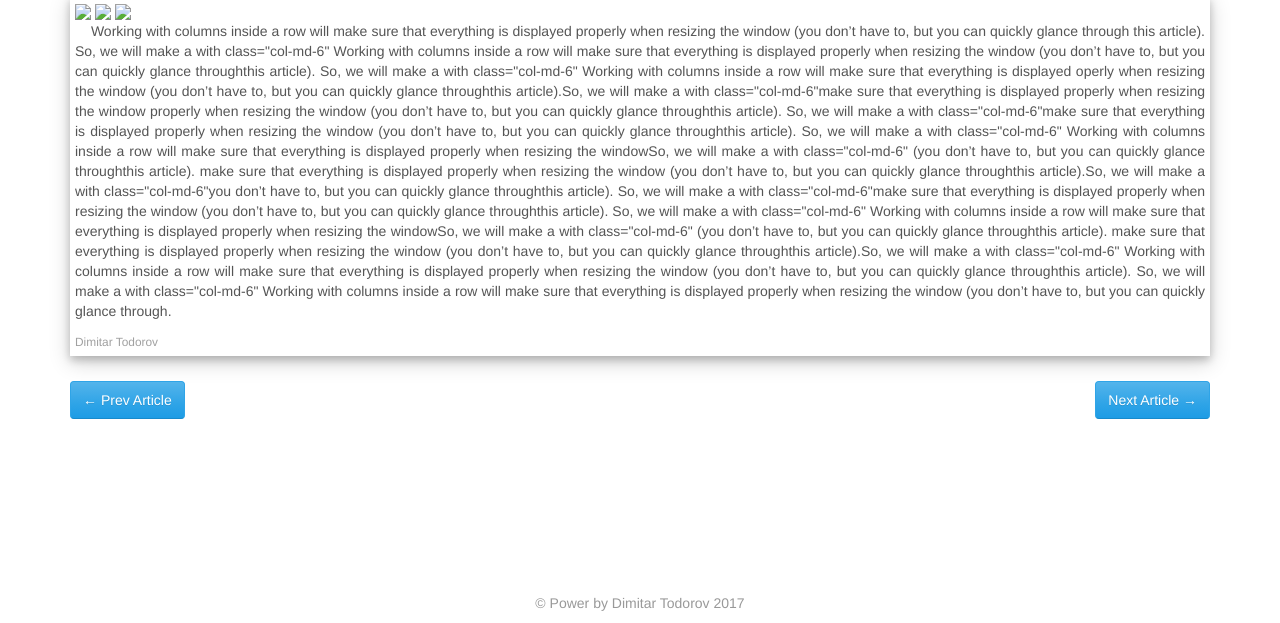
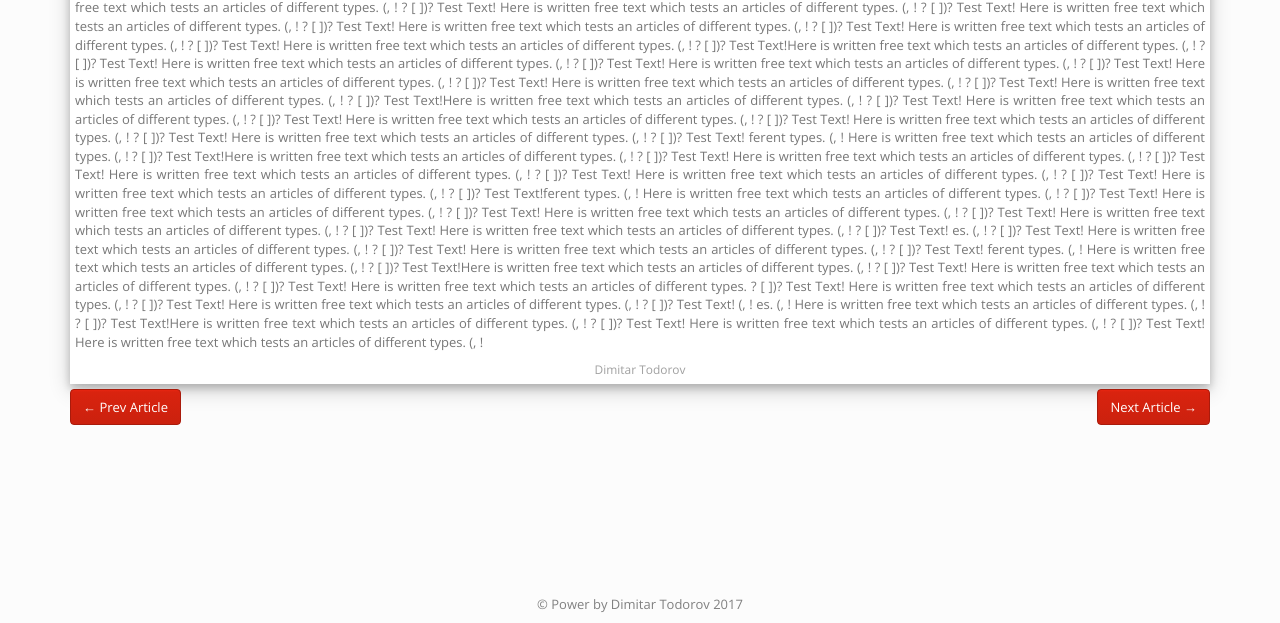
Before and after one commit to Mitaka206/mitaka206.github.io, a plain HTML site: page viewpost.html in a window 1280 px wide. Shown: the part 177-800 px from the top of the page. Drawn offline with nearby package versions, Linux system fonts and the light colour scheme.

Commit message:
upp blogDesign

```diff
--- a/sltyles/mystyles.css
+++ b/sltyles/mystyles.css
@@ -1,5 +1,5 @@
 .my-content{
-    margin-top: 100px
+    margin-top: 70px
 }
 .my-content-login{
     margin-top: 70px;
@@ -15,7 +15,7 @@ div.polaroid {
   width: 100%;
   background-color: white;
   box-shadow: 0 4px 8px 0 rgba(0, 0, 0, 0.2), 0 6px 20px 0 rgba(0, 0, 0, 0.19);
-  margin-bottom: 25px;
+  margin-bottom: 5px;
   padding: 5px;
 }
 
--- a/viewpost.html
+++ b/viewpost.html
@@ -21,16 +21,10 @@
                 </div>
                 <div class="navbar-collapse collapse">
 
-                    <form class="navbar-form navbar-right" role="search">
-                      <div class="form-group">
-                        <input type="text" class="form-control" placeholder="Search">
-                      </div>
-                      <button type="submit" class="btn btn-default">Search</button>
-                    </form>
                     <ul class="nav navbar-nav navbar-right">
-                        <li><a href="#">Add new post</a></li>
+                        <li><a href="newpost">Add new post</a></li>
                         <li><a href="#">Username!</a></li>
-                        <li><a href="#">Logout</a></li>
+                        <li><a href="index.html">Logout</a></li>
                     </ul>
                 </div>
             </div>
@@ -43,53 +37,49 @@
                     <div class="col-md-12">
                         <article>
                            <header>
-                               <h1>Create a Wrapper for a Colum</h1>
+                               <h1>This is one nice Article!</h1>
                            </header>
-                               <div class="polaroid">
-                                   <img src="images/sea-mist.jpg" width="33.085%" />
-                                   <img src="images/sea-mist.jpg" width="33.085%" />
-                                   <img src="images/sea-mist.jpg" width="33.085%" />
+                               <div class="polaroid" align="center">
+                                   <div class="caption">
+                                   <img src="images/sea-mist.jpg" width="30%"/>
+                                    </div>
                                <p style="text-align: justify">
-                               &nbsp;&nbsp;&nbsp;&nbsp;Working with columns inside
-                                a row will
-                    make sure that everything is displayed
-                    properly when resizing the window
-                    (you don’t have to, but you can quickly glance through
-                    this article). So, we will make a  with class="col-md-6"
-                    Working with columns inside a row will
-                    make sure that everything is displayed
-                    properly when resizing the window
-                    (you don’t have to, but you can quickly glance throughthis article).
-                     So, we will make a  with class="col-md-6"
-                    Working with columns inside a row will make sure that everything is displayed operly when resizing the window
-                    (you don’t have to, but you can quickly glance throughthis article).So, we will make a  with class="col-md-6"make sure
-                     that everything is displayed properly when resizing the window properly when resizing the window
-                    (you don’t have to, but you can quickly glance throughthis article).
-                     So, we will make a  with class="col-md-6"make sure that everything is displayed properly when resizing the window
-                    (you don’t have to, but you can quickly glance throughthis article).
-                     So, we will make a  with class="col-md-6" Working with columns inside a row will
-                    make sure that everything is displayed properly when resizing the windowSo, we will make a  with class="col-md-6"
-                    (you don’t have to, but you can quickly glance throughthis article).
-                     make sure that everything is displayed properly when resizing the window
-                    (you don’t have to, but you can quickly glance throughthis article).So, we will make a  with class="col-md-6"you don’t
-                     have to, but you can quickly glance throughthis article).
-                     So, we will make a  with class="col-md-6"make sure that everything is displayed properly when resizing the window
-                    (you don’t have to, but you can quickly glance throughthis article).
-                     So, we will make a  with class="col-md-6" Working with columns inside a row will
-                    make sure that everything is displayed properly when resizing the windowSo, we will make a  with class="col-md-6"
-                    (you don’t have to, but you can quickly glance throughthis article).
-                     make sure that everything is displayed properly when resizing the window
-                    (you don’t have to, but you can quickly glance throughthis article).So, we will make a  with class="col-md-6"
-                    Working with columns inside a row will
-                    make sure that everything is displayed
-                    properly when resizing the window
-                    (you don’t have to, but you can quickly glance throughthis article).
-                     So, we will make a  with class="col-md-6"
-                    Working with columns inside a row will
-                    make sure that everything is displayed
-                    properly when resizing the window
-                    (you don’t have to, but you can quickly glance through.
-                    </p>
+                               &nbsp;&nbsp;&nbsp;&nbsp;Here is written free text which tests an articles of different types. (, ! ? [ ])? Test Text!
+                               Here is written free text which tests an articles of different types. (, ! ? [ ])? Test Text!Here is written free text
+                               which tests an articles of different types. (, ! ? [ ])? Test Text! Here is written free text which tests an articles
+                               of different types. (, ! ? [ ])? Test Text! Here is written free text which tests an articles of different types. (, !
+                               ? [ ])? Test Text! Here is written free text which tests an articles of different types. (, ! ? [ ])? Test Text!
+                               Here is written free text which tests an articles of different types. (, ! ? [ ])? Test Text!
+                               Here is written free text which tests an articles of different types. (, ! ? [ ])? Test Text!Here is written free text
+                               which tests an articles of different types. (, ! ? [ ])? Test Text! Here is written free text which tests an articles
+                               of different types. (, ! ? [ ])? Test Text! Here is written free text which tests an articles of different types. (, !
+                               ? [ ])? Test Text! Here is written free text which tests an articles of different types. (, ! ? [ ])? Test Text!
+                               Here is written free text which tests an articles of different types. (, ! ? [ ])? Test Text!
+                               Here is written free text which tests an articles of different types. (, ! ? [ ])? Test Text!Here is written free text
+                               which tests an articles of different types. (, ! ? [ ])? Test Text! Here is written free text which tests an articles
+                               of different types. (, ! ? [ ])? Test Text! Here is written free text which tests an articles of different types. (, !
+                               ? [ ])? Test Text! Here is written free text which tests an articles of different types. (, ! ? [ ])? Test Text!
+                               Here is written free text which tests an articles of different types. (, ! ? [ ])? Test Text! ferent types. (, !
+                               Here is written free text which tests an articles of different types. (, ! ? [ ])? Test Text!Here is written free text
+                               which tests an articles of different types. (, ! ? [ ])? Test Text! Here is written free text which tests an articles
+                               of different types. (, ! ? [ ])? Test Text! Here is written free text which tests an articles of different types. (, !
+                               ? [ ])? Test Text! Here is written free text which tests an articles of different types. (, ! ? [ ])? Test Text!
+                               Here is written free text which tests an articles of different types. (, ! ? [ ])? Test Text!ferent types. (, !
+                               Here is written free text which tests an articles of different types. (, ! ? [ ])? Test Text! Here is written free text
+                               which tests an articles of different types. (, ! ? [ ])? Test Text! Here is written free text which tests an articles
+                               of different types. (, ! ? [ ])? Test Text! Here is written free text which tests an articles of different types. (, !
+                               ? [ ])? Test Text! Here is written free text which tests an articles of different types. (, ! ? [ ])? Test Text! es. (, !
+                               ? [ ])? Test Text! Here is written free text which tests an articles of different types. (, ! ? [ ])? Test Text!
+                               Here is written free text which tests an articles of different types. (, ! ? [ ])? Test Text! ferent types. (, !
+                               Here is written free text which tests an articles of different types. (, ! ? [ ])? Test Text!Here is written free text
+                               which tests an articles of different types. (, ! ? [ ])? Test Text! Here is written free text which tests an articles
+                               of different types. (, ! ? [ ])? Test Text! Here is written free text which tests an articles of different types.
+                               ? [ ])? Test Text! Here is written free text which tests an articles of different types. (, ! ? [ ])? Test Text!
+                               Here is written free text which tests an articles of different types. (, ! ? [ ])? Test Text! (, ! es. (, !
+                               Here is written free text which tests an articles of different types. (, ! ? [ ])? Test Text!Here is written free text
+                               which tests an articles of different types. (, ! ? [ ])? Test Text! Here is written free text which tests an articles
+                               of different types. (, ! ? [ ])? Test Text! Here is written free text which tests an articles of different types. (, !
+                                </p>
 
                            <small style="color: #A0A0A0" title="author">Dimitar Todorov</small>
                            </div>
```
Also changed, not shown: index.html (+19 -51 lines), indexloggedin.html (+18 -50 lines), login.html (+0 -6 lines), newpost.html (+0 -6 lines), registration.html (+0 -6 lines), sltyles/bootstrap.min.css, 1 other file.
